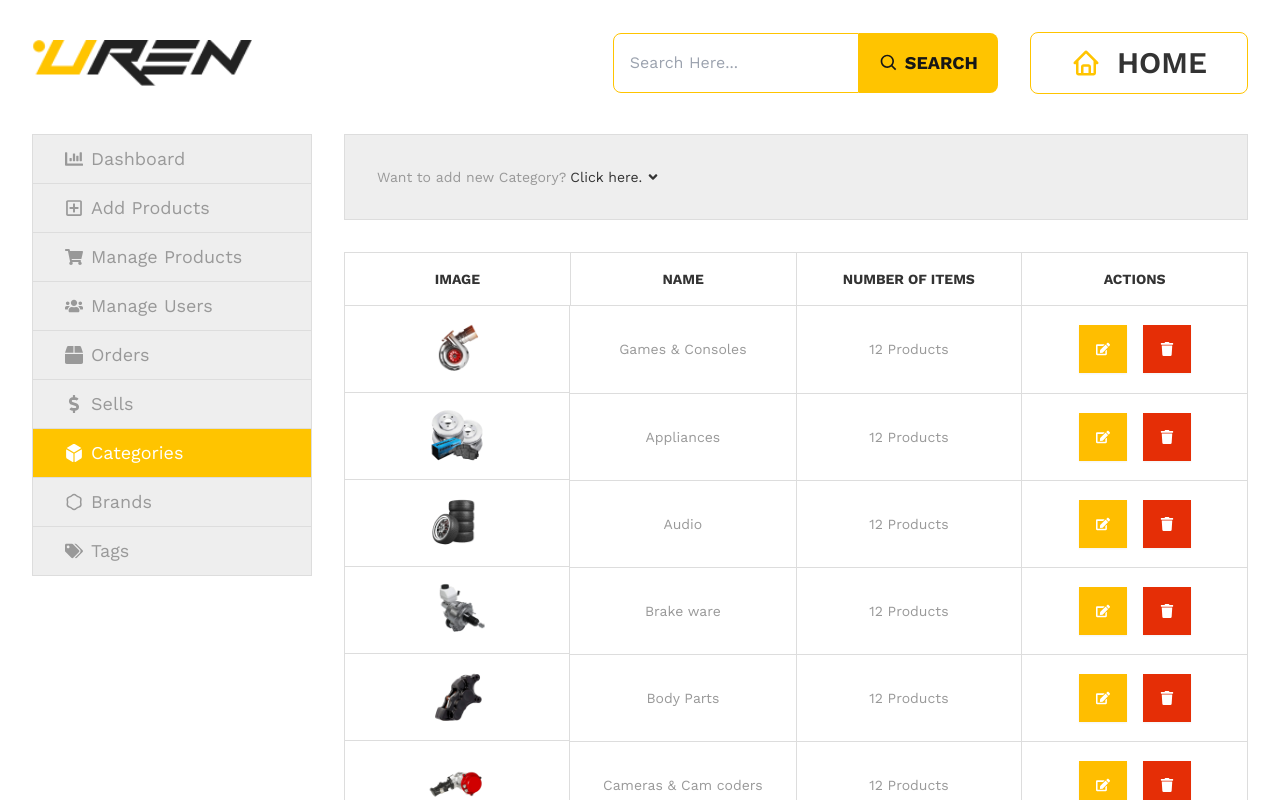
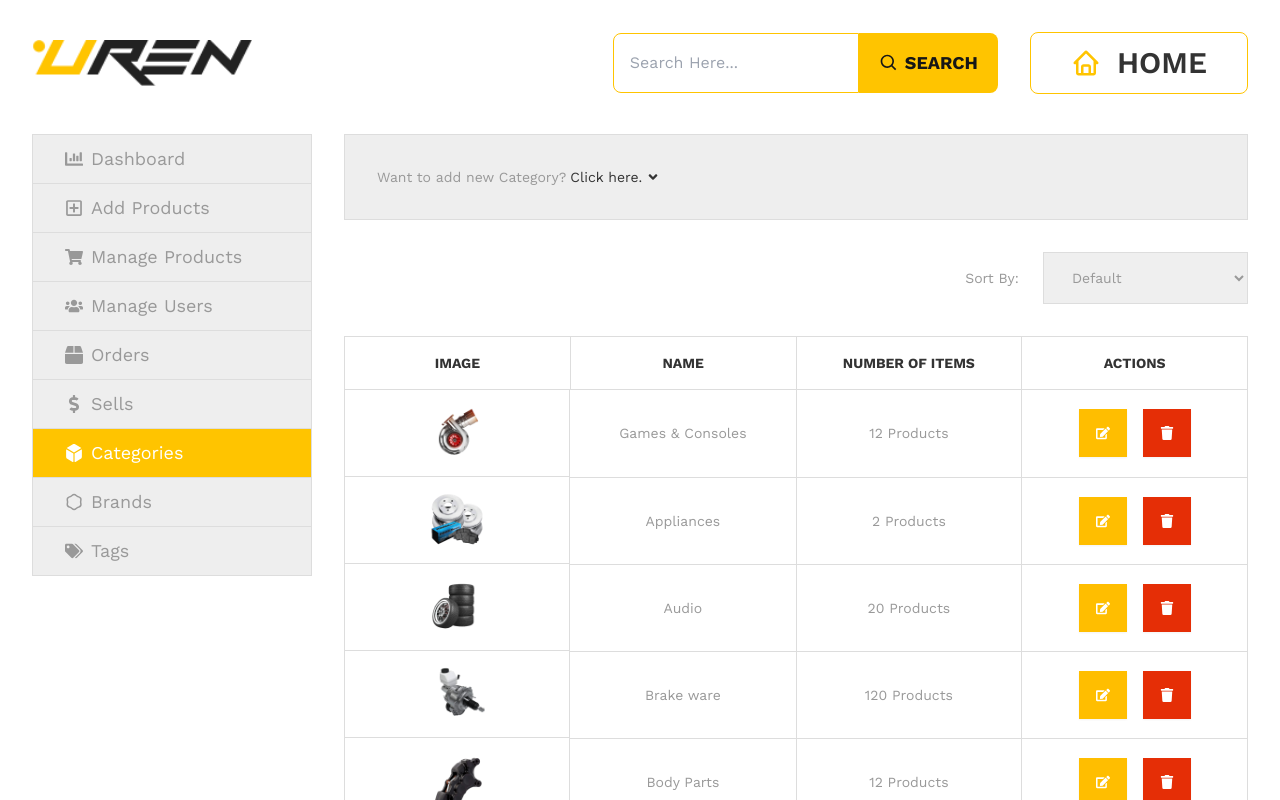
Before and after one commit to shahjalalhazari/Uren-Car-Accessories-Shop, a Next.js app: page /inventory/categories in a window 1280 px wide. Shown: the top 800 px of the page. Built offline with nearby package versions, Linux system fonts and the light colour scheme.

Commit message:
Categories Sorting dropdown added. :

```diff
--- a/src/app/inventory/categories/categories.css
+++ b/src/app/inventory/categories/categories.css
@@ -47,6 +47,15 @@
     @apply bg-secondary;
 }
 
+/* SORTING DROPDOWN */
+.sorting-dropdown {
+    @apply mt-4 flex items-center justify-end gap-x-4 text-sm text-body;
+}
+
+.dropdown-items-list {
+    @apply text-sm outline-none rounded-none border border-uren-border px-4 py-2 cursor-pointer;
+}
+
 /* CATEGORY LIST TABLE */
 .categories-table {
     @apply border border-uren-border table-fixed w-full mt-4 text-center text-body text-sm;
@@ -89,6 +98,14 @@ td {
     .add-category-from {
         @apply mt-6;
     }
+    /* SORTING DROPDOWN */
+    .sorting-dropdown {
+        @apply mt-6;
+    }
+
+    .dropdown-items-list {
+        @apply px-5 py-3;
+    }
     /* CATEGORY LIST TABLE */
     .categories-table {
         @apply mt-6;
@@ -114,6 +131,15 @@ td {
         @apply grid grid-cols-3 gap-y-0 gap-x-8 mt-8;
     }
 
+    /* SORTING DROPDOWN */
+    .sorting-dropdown {
+        @apply mt-8 gap-x-6;
+    }
+
+    .dropdown-items-list {
+        @apply px-6 py-4;
+    }
+
     /* CATEGORY LIST TABLE */
     .categories-table {
         @apply mt-8;
--- a/src/app/inventory/categories/page.js
+++ b/src/app/inventory/categories/page.js
@@ -1,7 +1,8 @@
-import Image from "next/image";
+
+import CategoriesTable from "@/components/inventory/categories/CategoriesTable";
 import "./categories.css"
 import AddCateAccordion from "@/components/inventory/categories/AddCateAccordion";
-import { FaEdit, FaTrash } from "react-icons/fa";
+
 
 export const metadata = {
   title: "Categories - Inventory",
@@ -13,67 +14,11 @@ const CategoriesPage = () => {
 
   return (
     <>
-    {/* ADD CATEGORY ACCORDION */}
+      {/* ADD CATEGORY ACCORDION */}
       <AddCateAccordion />
 
-      {/* CATEGORIES TABLE */}
-      <table className="categories-table">
-        <thead className="table-head">
-          <tr>
-            <th>Image</th>
-            <th>Name</th>
-            <th>Number of Items</th>
-            <th>Actions</th>
-          </tr>
-        </thead>
-        <tbody className="table-body">
-        {categories.map((category) => (
-              <tr key={category.id} className="">
-                <td className="flex items-center justify-center">
-                  <Image src={category.img} width={70} height={70} alt={category.name} />
-                </td>
-                <td>
-                  {category.name}
-                </td>
-                <td>{category.items} Products</td>
-                <td className="table-btns">
-                  <button className="btn-warning table-btn" title="Edit Category Info"><FaEdit/></button>
-                  <button className="btn-secondary table-btn" title="Delete Category"><FaTrash/></button>
-                </td>
-              </tr>
-            ))}
-        </tbody>
-      </table>
-      {/* <div className="overflow-x-auto mt-4 md:mt-6 lg:mt-8">
-        <table className="table">
-          <thead>
-            <tr>
-              <th>Image</th>
-              <th>Name</th>
-              <th>Products</th>
-              <th>Action</th>
-            </tr>
-          </thead>
-          <tbody>
-            {categories.map((category) => (
-              <tr key={category.id}>
-                <td>
-                  <Image src={category.img} width={70} height={70} alt={category.name}/>
-                </td>
-                <td>
-                  {category.name}
-                </td>
-                <td>{category.items} Products</td>
-                <th className="space-4">
-                  <button className="btn btn-warning text-sm text-base-100" title="Edit Category Info"><FaEdit/></button>
-                  <button className="btn btn-secondary text-sm text-base-100" title="Delete Category"><FaTrash/></button>
-                </th>
-              </tr>
-            ))}
-
-          </tbody>
-        </table>
-      </div> */}
+      {/* CATEGORIES TABLE WITH SORTING DROPDOWN */}
+      <CategoriesTable categories={categories}/>
     </>
   );
 };
@@ -89,19 +34,19 @@ const categories = [
   },
   {
     id: 2,
-    items: 12,
+    items: 2,
     img: "/images/featured-categories/2.png",
     name: "Appliances",
   },
   {
     id: 3,
-    items: 12,
+    items: 20,
     img: "/images/featured-categories/3.png",
     name: "Audio",
   },
   {
     id: 4,
-    items: 12,
+    items: 120,
     img: "/images/featured-categories/4.png",
     name: "Brake ware",
   },
@@ -111,49 +56,49 @@ const categories = [
   },
   {
     id:6,
-    items:12,
+    items:142,
     img:"/images/featured-categories/6.png",
     name: "Cameras & Cam coders",
   },
   {
     id:7,
-    items:12,
+    items:112,
     img:"/images/featured-categories/1.png",
     name: "Car Parts",
   },
   {
     id:8,
-    items:12,
+    items:172,
     img:"/images/featured-categories/2.png",
     name: "Cookies & Crackers",
   },
   {
     id:9,
-    items:12,
+    items:142,
     img:"/images/featured-categories/3.png",
     name: "Interior",
   },
   {
     id: 10,
-    items: 12,
+    items: 102,
     img: "/images/featured-categories/4.png",
     name: "Brakes & Rotors",
   },
   {
     id: 11,
-    items: 12,
+    items: 152,
     img: "/images/featured-categories/5.png",
     name: "Lighting",
   },
   {
     id: 12,
-    items: 12,
+    items: 155,
     img: "/images/featured-categories/6.png",
     name: "Performance",
   },
   {
     id: 13,
-    items: 12,
+    items: 10,
     img: "/images/featured-categories/1.png",
     name: "Wheels & Tires",
   },
--- /dev/null
+++ b/src/components/inventory/categories/CategoriesTable.jsx
@@ -0,0 +1,97 @@
+"use client"
+import Image from "next/image";
+import { useEffect, useState } from "react";
+import { FaEdit, FaTrash } from "react-icons/fa";
+
+const CategoriesTable = ({ categories }) => {
+  const [sortType, setSortType] = useState("default");
+  const [sortedCategories, setSortedCategories] = useState(categories);
+
+  useEffect(() => {
+    let sorted;
+
+    switch (sortType) {
+      case "name-asc":
+        sorted = [...categories].sort((a, b) => a.name.localeCompare(b.name));
+        break;
+      case "name-desc":
+        sorted = [...categories].sort((a, b) => b.name.localeCompare(a.name));
+        break;
+      case "items-asc":
+        sorted = [...categories].sort((a, b) => a.items - b.items);
+        break;
+      case "items-desc":
+        sorted = [...categories].sort((a, b) => b.items - a.items);
+        break;
+      default:
+        sorted = categories;
+        break;
+    }
+
+    setSortedCategories(sorted);
+  }, [sortType]);
+
+  return (
+    <>
+      {/* CATEGORIES SORTING */}
+      <div className="sorting-dropdown">
+        <label htmlFor="">Sort By:</label>
+        <select
+          className="dropdown-items-list"
+          value={sortType}
+          onChange={(e) => setSortType(e.target.value)}
+        >
+          <option value="default">Default</option>
+          <option value="name-asc">Name (A - Z)</option>
+          <option value="name-desc">Name (Z - A)</option>
+          <option value="items-asc">Items (Low to High)</option>
+          <option value="items-desc">Items (High to Low)</option>
+        </select>
+      </div>
+
+      {/* TABLE */}
+      <table className="categories-table">
+        <thead className="table-head">
+          <tr>
+            <th>Image</th>
+            <th>Name</th>
+            <th>Number of Items</th>
+            <th>Actions</th>
+          </tr>
+        </thead>
+        <tbody className="table-body">
+          {sortedCategories.map((category) => (
+            <tr key={category.id} className="">
+              <td className="flex items-center justify-center">
+                <Image
+                  src={category.img}
+                  width={70}
+                  height={70}
+                  alt={category.name}
+                />
+              </td>
+              <td>{category.name}</td>
+              <td>{category.items} Products</td>
+              <td className="table-btns">
+                <button
+                  className="btn-warning table-btn"
+                  title="Edit Category Info"
+                >
+                  <FaEdit />
+                </button>
+                <button
+                  className="btn-secondary table-btn"
+                  title="Delete Category"
+                >
+                  <FaTrash />
+                </button>
+              </td>
+            </tr>
+          ))}
+        </tbody>
+      </table>
+    </>
+  );
+};
+
+export default CategoriesTable;
```
